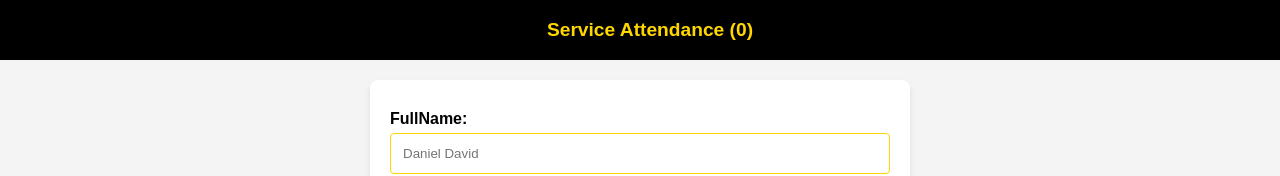
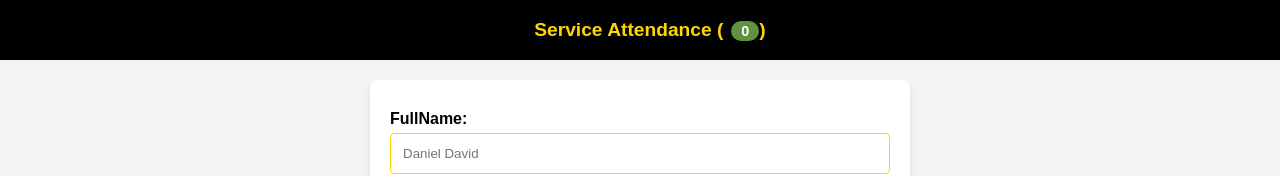
Before and after one commit to Mega-Church-App/Attendance-App, a website built with Vite: page index.html in a window 1280 px wide. Shown: the top 176 px of the page. Built offline with nearby package versions, Linux system fonts and the light colour scheme; no server answers.

Commit message:
Add styles for count element in index.css

```diff
--- a/index.css
+++ b/index.css
@@ -143,3 +143,14 @@ th {
 tr:hover {
     background-color: #f1f1f1;
 }
+
+#count-el {
+    background-color: #5f9341; /* Matches your Save button */
+    color: white;
+    padding: 2px 10px;
+    border-radius: 20px;
+    font-size: 0.9rem;
+    margin-left: 8px;
+    display: inline-block;
+    vertical-align: middle;
+}
```
